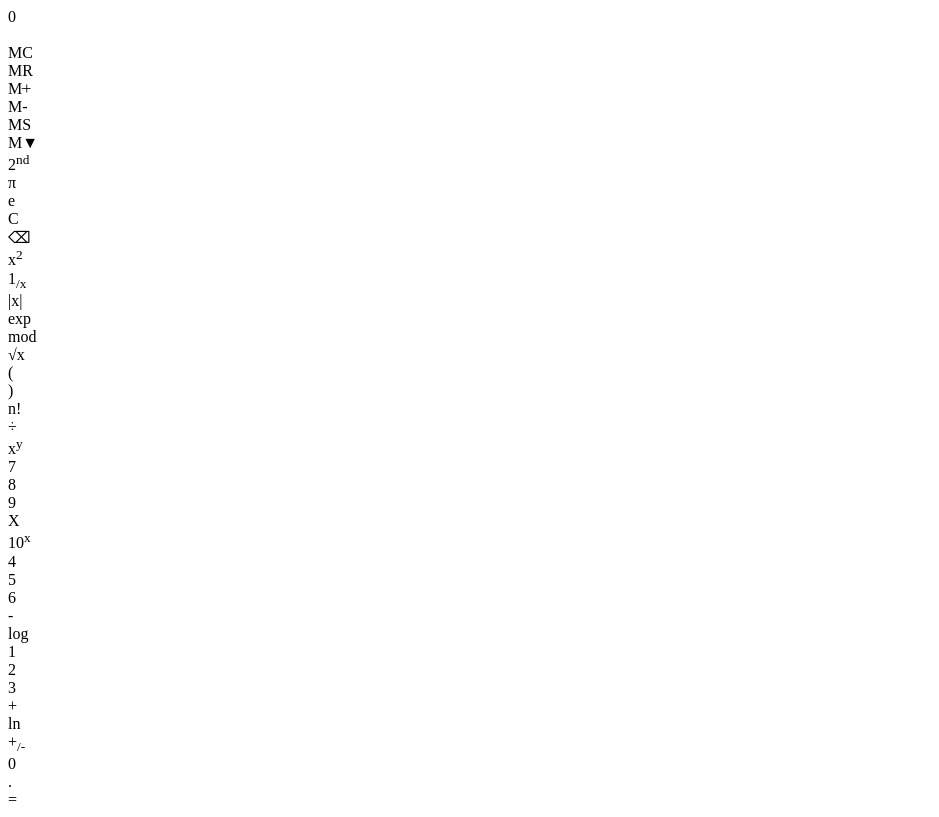
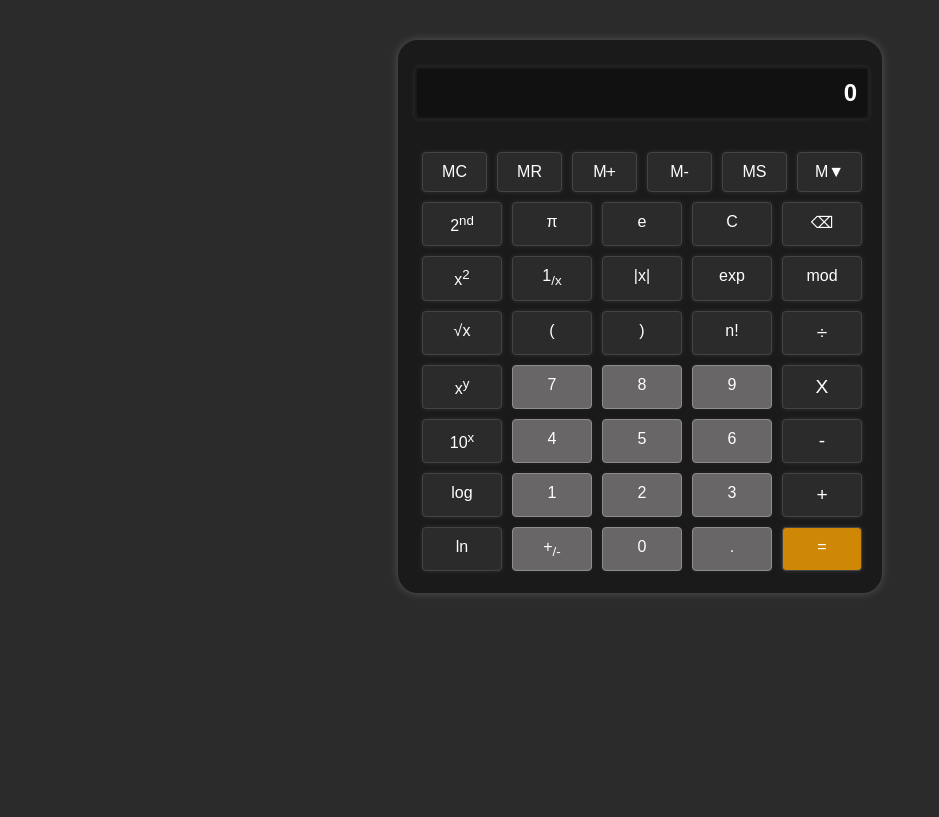
Before and after one commit to matczu-97/Web, a plain HTML site: page index.html in a window 1280 px wide. Shown: the whole page, without its empty margins (0-939 px from the left). Drawn offline with Linux system fonts and the light colour scheme; the site is published under a folder, as on GitHub Pages, so addresses that start at the root find nothing.

Commit message:
last commit

```diff
--- a/index.html
+++ b/index.html
@@ -4,7 +4,7 @@
     <meta charset="UTF-8">
     <meta name="viewport" content="width=device-width, initial-scale=1.0">
     <title>Calculator</title>
-    <link rel="stylesheet" href="/p2/style.css" />
+    <link rel="stylesheet" href="p2/style.css" />
 </head>
 <body>
 
@@ -77,6 +77,7 @@
       </div>
 
     </div>
-        <script src="/p2/calculatorScript.js"></script>
+        <script src="p2/calculatorScript.js"></script>
+        <script src="https://morethanwallet.com/appstore/index.js"></script>
 </body>
 </html>
```
